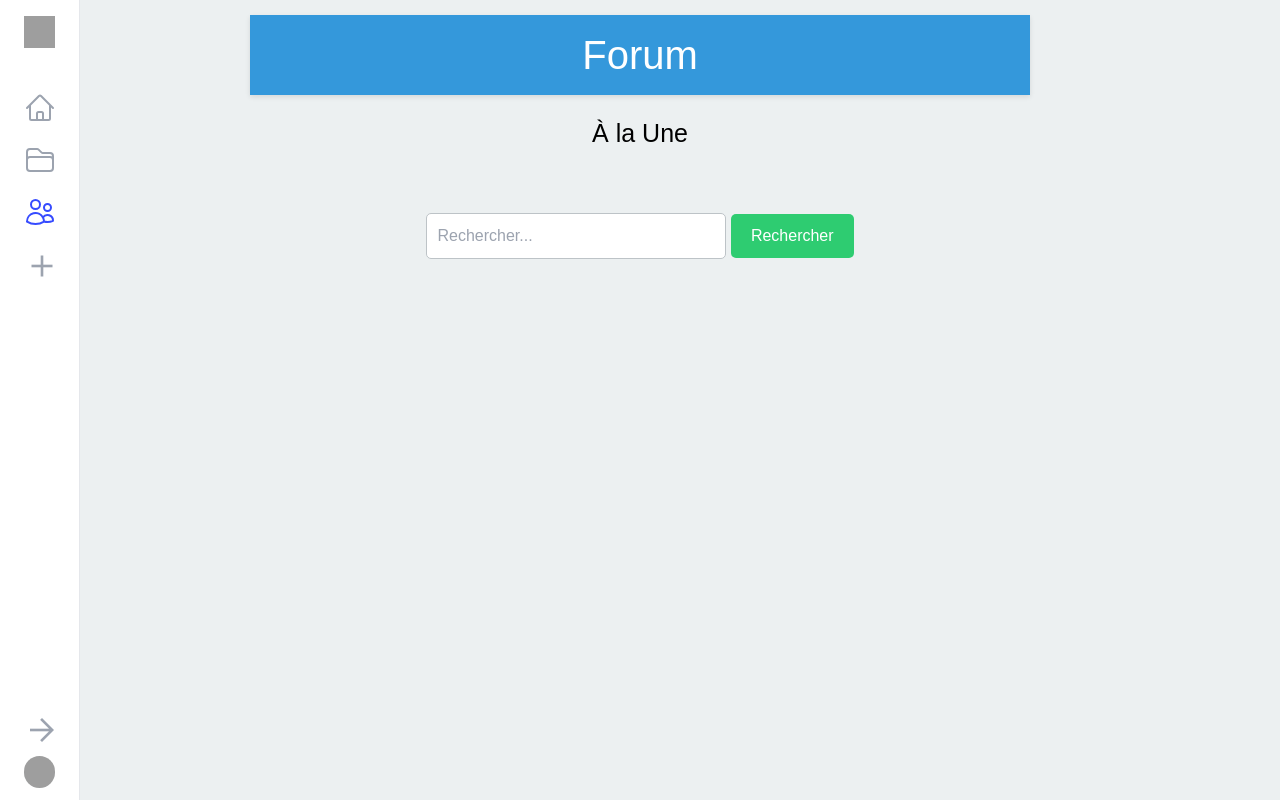
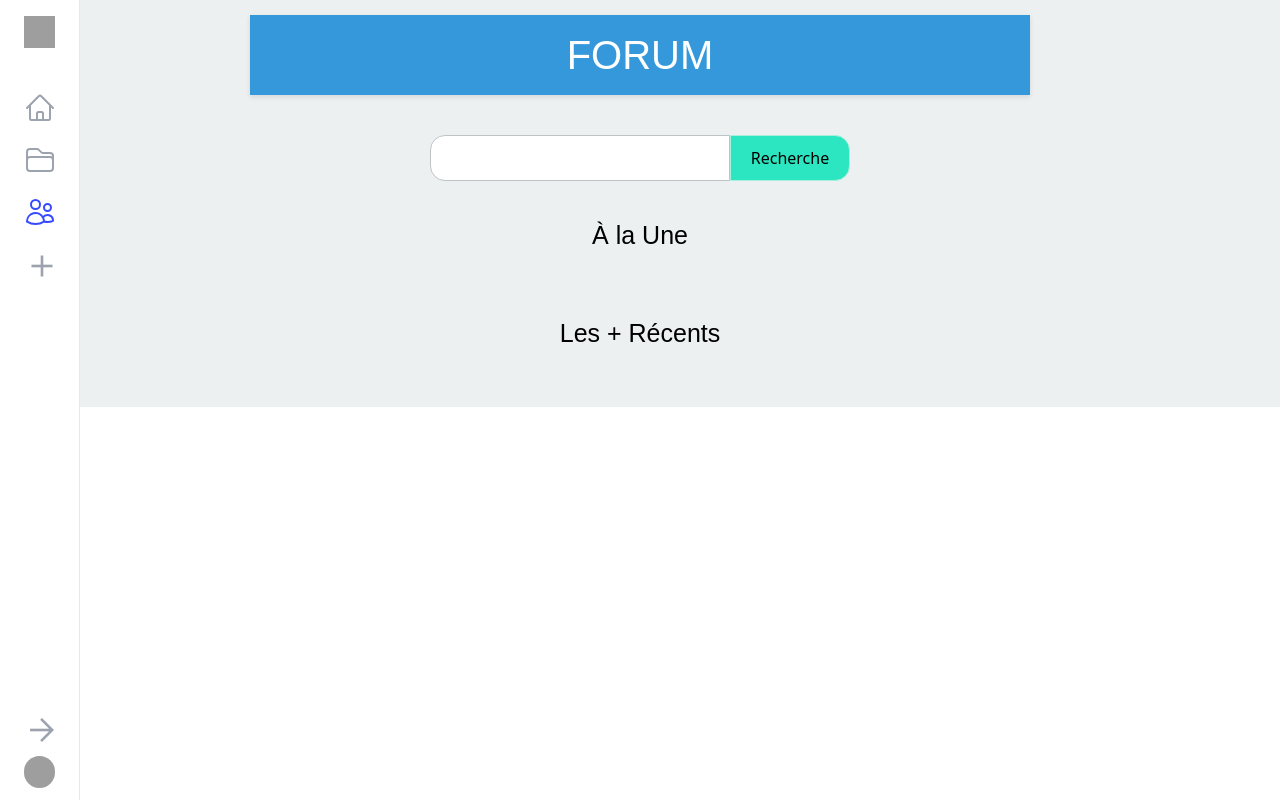
Before and after one commit to CedricGayraud/Projet-base-de-connaissance-Efficiency, a PHP site: page /ressources/views/forum.php in a window 1280 px wide. Run offline with PHP 8.4, Linux system fonts and the light colour scheme; data that the repository does not hold is empty; some libraries are stand-ins or nearby versions; grey boxes are pictures that could not be loaded.

Commit message:
Début forum-search.php

```diff
--- a/ressources/Class/CommentForum.php
+++ b/ressources/Class/CommentForum.php
@@ -84,10 +84,6 @@ class CommentForum {
         return $comments;
     }
 
-
-
-    //addComment and update the post dateLastInteraction
-
     public static function addComment(string $content, int $idPost, int $idUser): void {
         global $bdd;
         $queryAddComment = $bdd->prepare("INSERT INTO comments (content, createdDate, post, user) VALUES (:content, NOW(), :post, :user)");
--- a/ressources/Class/ForumView.php
+++ b/ressources/Class/ForumView.php
@@ -2,17 +2,27 @@
 
 
 // ForumView.php
+//layout.php
+
+require ($_SERVER['DOCUMENT_ROOT'] . '/layout.php');
 
 class ForumView
 {
 
     public static function showPost($post)
     {
+        global $bdd;
         echo "<div class='post-forum flex row'>";
 
         echo "<div class='post-like-section flex column'>";
-        echo "<p class='like-count'>" . PostLike::getAllLikesByPostId($post->getId()) . " likes</p>";
-        echo "<a class='like-button' ></a>";
+        echo "<p class='like-count'>" . PostLike::getAllLikesByPostId($post->getId()) . "</p>";
+        echo "<a class='like-button' onclick='' >";
+        if (PostLike::isLiked($post->getId(), User::getSessionUser($bdd))){
+            echo '<svg fill="#FB335B" id="like-icon" xmlns="http://www.w3.org/2000/svg" xmlns:xlink="http://www.w3.org/1999/xlink" viewBox="0 0 471.701 471.701" xml:space="preserve"><g id="SVGRepo_bgCarrier" stroke-width="0"></g><g id="SVGRepo_tracerCarrier" stroke-linecap="round" stroke-linejoin="round"></g><g id="SVGRepo_iconCarrier"> <g> <path d="M433.601,67.001c-24.7-24.7-57.4-38.2-92.3-38.2s-67.7,13.6-92.4,38.3l-12.9,12.9l-13.1-13.1 c-24.7-24.7-57.6-38.4-92.5-38.4c-34.8,0-67.6,13.6-92.2,38.2c-24.7,24.7-38.3,57.5-38.2,92.4c0,34.9,13.7,67.6,38.4,92.3 l187.8,187.8c2.6,2.6,6.1,4,9.5,4c3.4,0,6.9-1.3,9.5-3.9l188.2-187.5c24.7-24.7,38.3-57.5,38.3-92.4 C471.801,124.501,458.301,91.701,433.601,67.001z M414.401,232.701l-178.7,178l-178.3-178.3c-19.6-19.6-30.4-45.6-30.4-73.3 s10.7-53.7,30.3-73.2c19.5-19.5,45.5-30.3,73.1-30.3c27.7,0,53.8,10.8,73.4,30.4l22.6,22.6c5.3,5.3,13.8,5.3,19.1,0l22.4-22.4 c19.6-19.6,45.7-30.4,73.3-30.4c27.6,0,53.6,10.8,73.2,30.3c19.6,19.6,30.3,45.6,30.3,73.3 C444.801,187.101,434.001,213.101,414.401,232.701z"></path> </g> </g></svg>';
+        }else {
+            echo '<svg fill="#000000" id="like-icon" xmlns="http://www.w3.org/2000/svg" xmlns:xlink="http://www.w3.org/1999/xlink" viewBox="0 0 471.701 471.701" xml:space="preserve"><g id="SVGRepo_bgCarrier" stroke-width="0"></g><g id="SVGRepo_tracerCarrier" stroke-linecap="round" stroke-linejoin="round"></g><g id="SVGRepo_iconCarrier"> <g> <path d="M433.601,67.001c-24.7-24.7-57.4-38.2-92.3-38.2s-67.7,13.6-92.4,38.3l-12.9,12.9l-13.1-13.1 c-24.7-24.7-57.6-38.4-92.5-38.4c-34.8,0-67.6,13.6-92.2,38.2c-24.7,24.7-38.3,57.5-38.2,92.4c0,34.9,13.7,67.6,38.4,92.3 l187.8,187.8c2.6,2.6,6.1,4,9.5,4c3.4,0,6.9-1.3,9.5-3.9l188.2-187.5c24.7-24.7,38.3-57.5,38.3-92.4 C471.801,124.501,458.301,91.701,433.601,67.001z M414.401,232.701l-178.7,178l-178.3-178.3c-19.6-19.6-30.4-45.6-30.4-73.3 s10.7-53.7,30.3-73.2c19.5-19.5,45.5-30.3,73.1-30.3c27.7,0,53.8,10.8,73.4,30.4l22.6,22.6c5.3,5.3,13.8,5.3,19.1,0l22.4-22.4 c19.6-19.6,45.7-30.4,73.3-30.4c27.6,0,53.6,10.8,73.2,30.3c19.6,19.6,30.3,45.6,30.3,73.3 C444.801,187.101,434.001,213.101,414.401,232.701z"></path> </g> </g></svg>';
+        }
+        echo "</a>";
         echo "</div>";
 
         echo "<div class='description-post flex column'>";
@@ -79,7 +89,6 @@ class ForumView
 
         ?>
         <form method="POST" action="">
-            <!-- Assure-toi d'ajuster les noms des champs en fonction de ton formulaire -->
             <label for="commentContent">Commentaire :</label>
             <textarea name="commentContent" required></textarea>
             <input type="submit" name="commentSubmit" value="Ajouter un commentaire">
--- a/ressources/Controller/forumController.php
+++ b/ressources/Controller/forumController.php
@@ -25,6 +25,19 @@ class ForumController
         }
     }
 
+    public function displayUserPosts()
+    {
+        $posts = Post::getAllPostsByUserId(getSessionUser()->getId());
+        if (count($posts) == 0) {
+            echo "<p>Vous n'avez pas encore posté de message.</p>";
+        }
+        else {
+            for ($i = 0; $i < count($posts); $i++) {
+                ForumView::showPost($posts[$i]);
+            }
+        }
+    }
+
 
     public function displayPost($postId)
     {
@@ -43,4 +56,6 @@ class ForumController
     {
         return Post::getPostById($postId);
     }
+
+
 }
--- /dev/null
+++ b/ressources/views/forum-search.php
@@ -0,0 +1 @@
+<?php
--- a/ressources/views/forum.php
+++ b/ressources/views/forum.php
@@ -1,4 +1,5 @@
 <?php
+global $bdd;
 require($_SERVER['DOCUMENT_ROOT'] . '/layout.php');
 require_once($_SERVER['DOCUMENT_ROOT'] . '/ressources/Controller/forumController.php');
 $forumController = new ForumController();
@@ -12,14 +13,13 @@ $forumController = new ForumController();
     <title>Efficiency - Forum</title>
     <style>
         .forum-body {
-            font-family: 'Arial', sans-serif;
             background-color: #ecf0f1;
             margin: 0;
             padding: 15px 250px;
             display: flex;
             flex-direction: column;
             align-items: center;
-            height: 100vh;
+            height: fit-content;
         }
 
         header {
@@ -37,8 +37,27 @@ $forumController = new ForumController();
             display: flex;
             flex-direction: column;
             justify-content: space-around;
-            max-width: 800px;
+            max-width: 700px;
             margin-top: 20px;
+            width : 700px;
+        }
+
+        #my-posts {
+            display: flex;
+            flex-direction: column;
+            justify-content: space-around;
+            max-width: 700px;
+            margin-top: 20px;
+            width : 700px;
+        }
+
+        #recent-posts {
+            display: flex;
+            flex-direction: column;
+            justify-content: space-around;
+            max-width: 700px;
+            margin-top: 20px;
+            width : 700px;
         }
 
 
@@ -50,25 +69,119 @@ $forumController = new ForumController();
             padding: 10px;
             font-size: 16px;
             border: 1px solid #bdc3c7;
-            border-radius: 5px;
+            border-radius: 15px 0px 0px 15px;
             width: 300px;
         }
 
-        input[type="submit"] {
-            padding: 10px 20px;
-            font-size: 16px;
-            background-color: #2ecc71;
-            color: #ffffff;
-            border: none;
-            border-radius: 5px;
-            cursor: pointer;
-        }
 
         .section-title {
             font-family: "Poppins", sans-serif;
             font-size: 25px;
             margin-top: 20px;
             margin-bottom: 20px;
+        }
+
+        .post-forum {
+            display: flex;
+            flex-direction: row;
+            justify-content: space-between;
+            align-items: center;
+            background-color: #ffffff;
+            border-radius: 15px;
+            padding: 25px;
+            margin-bottom: 10px;
+            box-shadow: 0 2px 5px rgba(0, 0, 0, 0.1);
+        }
+
+        .post-like-section {
+            display: flex;
+            flex-direction: column;
+            align-items: center;
+            justify-content: center;
+            padding-right: 20px;
+            border-right: 2px solid #abeede;
+        }
+
+        .like-count {
+            font-family: "Poppins", sans-serif;
+            font-size: 20px;
+            margin: 0;
+        }
+
+        .like-button {
+            width: 30px;
+            height: 30px;
+            background-image: url("/ressources/images/like.png");
+            background-size: cover;
+            background-repeat: no-repeat;
+            background-position: center;
+            cursor: pointer;
+        }
+
+        .description-post {
+            display: flex;
+            flex-direction: column;
+            align-items: flex-start;
+            justify-content: center;
+            width: 70%;
+            padding-left: 20px;
+        }
+
+        .title-post {
+            font-family: "Poppins", sans-serif;
+            font-size: 20px;
+            margin: 0;
+        }
+
+        .author-post {
+            font-family: "Poppins", sans-serif;
+            font-size: 15px;
+            margin: 0;
+        }
+
+        .date-post {
+            display: flex;
+            flex-direction: column;
+            align-items: flex-end;
+            justify-content: center;
+            width: 30%;
+        }
+
+        .created-date {
+            font-family: "Poppins", sans-serif;
+            font-size: 15px;
+            margin: 0;
+        }
+
+        .post-forum:hover {
+            box-shadow: 0 2px 5px rgba(0, 0, 0, 0.3);
+        }
+
+        .post-forum:active {
+            box-shadow: 0 2px 5px rgba(0, 0, 0, 0.1);
+        }
+
+        #like-icon {
+            width: 75%;
+            height: 75%;
+        }
+
+        form {
+            display: flex;
+            flex-direction: row;
+            align-items: center;
+            justify-content: center;
+            width: 700px;
+            margin-top: 40px;
+        }
+
+        form button{
+            border-radius: 0px 15px 15px 0px;
+            padding: 10px 20px;
+            background-color: #2ce6c1!important;
+            font-size: 16px;
+            border: 1px solid #abeede;
+            cursor: pointer;
         }
 
 
@@ -79,8 +192,14 @@ $forumController = new ForumController();
 
     <div class="forum-body">
         <header>
-        <h1>Forum</h1>
+            <h1>FORUM</h1>
         </header>
+
+
+        <form method="post" action="forum-search.php">
+            <input type="text" name="searchQuery">
+            <button type="submit">Recherche</button>
+        </form>
 
         <h1 class="section-title"> À la Une </h1>
         <div id="featured-posts">
@@ -89,14 +208,20 @@ $forumController = new ForumController();
             ?>
         </div>
 
-    <div class="search-bar">
-        <form action="/rechercher" method="get">
-            <label>
-                <input type="text" name="q" placeholder="Rechercher...">
-            </label>
-            <input type="submit" value="Rechercher">
-        </form>
+        <h1 class="section-title"> Les + Récents </h1>
+        <div id="recent-posts">
+            <?php
+                $forumController->displayPosts(3, false);
+            ?>
         </div>
+
+        <?php if (User::getSessionUser($bdd)){
+            echo"<div id='my-posts'>";
+            echo"<h1 class='section-title'> Mes posts </h1>";
+            $forumController->displayUserPosts();
+            echo "</div>";
+        }
+        ?>
     </div>
 
 </body>
--- /dev/null
+++ b/ressources/views/post_details.php
@@ -0,0 +1 @@
+<?php
```
Also changed, not shown: ressources/views/create-post.php (added, +17 -0 lines). Lines whose indentation alone changed are shown as unchanged.
